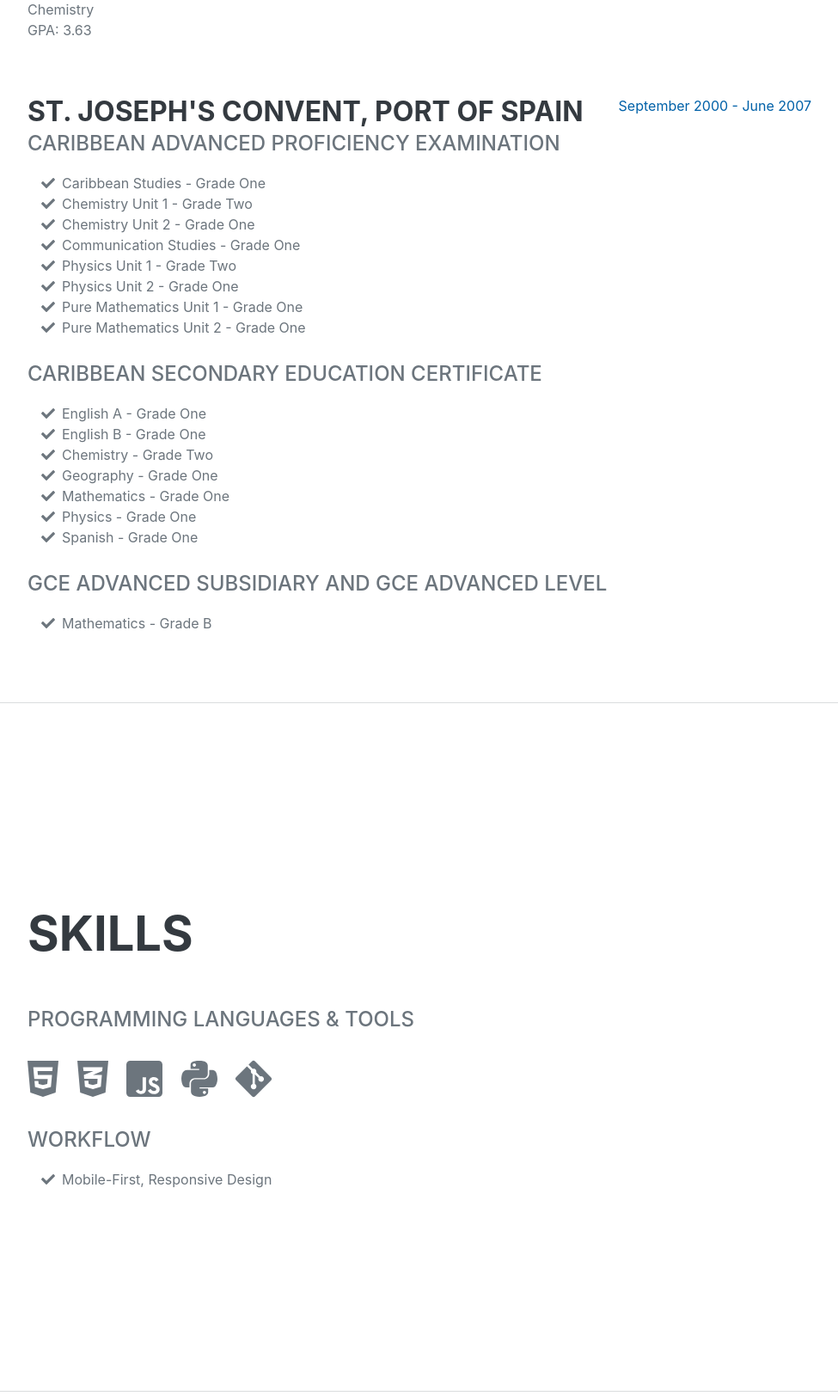
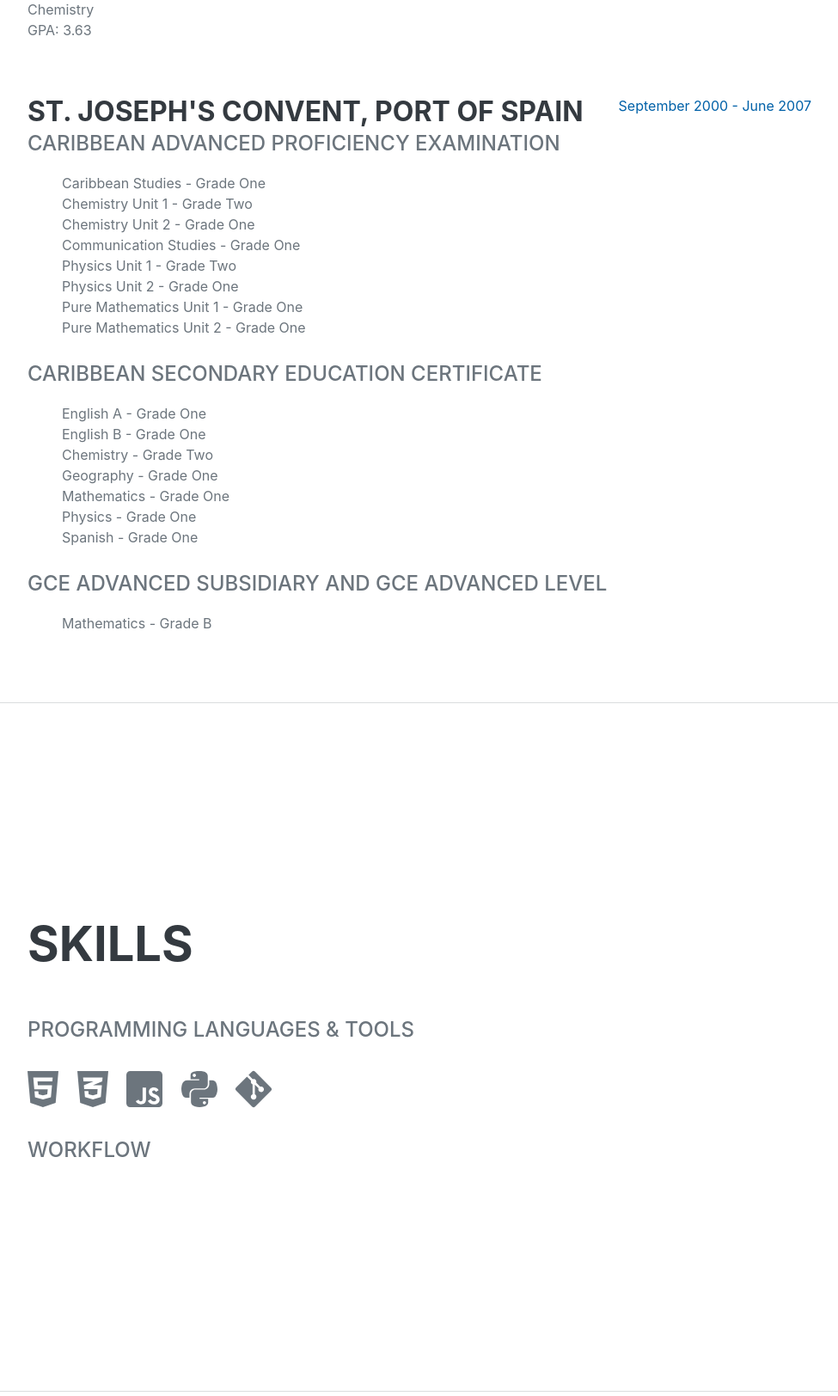
Before and after one commit to nakoyawilson/nakoya-wilson-resume, a Flask app: page / in a window 1280 px wide. Shown: the part 2163-3787 px from the top of the page at 86% size, without its empty margins (288-1263 px from the left). Run offline with Flask 2, Linux system fonts and the light colour scheme; some libraries are stand-ins or nearby versions; some web fonts are replaced.

Commit message:
Remove use of fa-check from Education section

```diff
--- a/templates/index.html
+++ b/templates/index.html
@@ -23,8 +23,8 @@
     <nav class="navbar navbar-expand-lg navbar-dark bg-primary fixed-top" id="sideNav">
         <a class="navbar-brand js-scroll-trigger" href="#page-top">
             <span class="d-block d-lg-none">Nakoya Wilson</span>
-            <!-- <span class="d-none d-lg-block"><img class="img-fluid img-profile rounded-circle mx-auto mb-2"
-                    src="{{ url_for('static', filename='assets/img/profile.jpg')}}" alt="Picture of Nakoya Wilson" /></span> -->
+            <!--            <span class="d-none d-lg-block"><img class="img-fluid img-profile rounded-circle mx-auto mb-2"-->
+            <!--                    src="{{ url_for('static', filename='assets/img/profile.jpg')}}" alt="Picture of Nakoya Wilson" /></span>-->
         </a>
         <button class="navbar-toggler" type="button" data-bs-toggle="collapse" data-bs-target="#navbarResponsive"
             aria-controls="navbarResponsive" aria-expanded="false" aria-label="Toggle navigation"><span
@@ -125,35 +125,27 @@
                         <div>
                             <ul class="fa-ul mb-0">
                                 <li>
-                                    <span class="fa-li"><i class="fas fa-check"></i></span>
                                     Caribbean Studies - Grade One
                                 </li>
                                 <li>
-                                    <span class="fa-li"><i class="fas fa-check"></i></span>
                                     Chemistry Unit 1 - Grade Two
                                 </li>
                                 <li>
-                                    <span class="fa-li"><i class="fas fa-check"></i></span>
                                     Chemistry Unit 2 - Grade One
                                 </li>
                                 <li>
-                                    <span class="fa-li"><i class="fas fa-check"></i></span>
                                     Communication Studies - Grade One
                                 </li>
                                 <li>
-                                    <span class="fa-li"><i class="fas fa-check"></i></span>
                                     Physics Unit 1 - Grade Two
                                 </li>
                                 <li>
-                                    <span class="fa-li"><i class="fas fa-check"></i></span>
                                     Physics Unit 2 - Grade One
                                 </li>
                                 <li>
-                                    <span class="fa-li"><i class="fas fa-check"></i></span>
                                     Pure Mathematics Unit 1 - Grade One
                                 </li>
                                 <li>
-                                    <span class="fa-li"><i class="fas fa-check"></i></span>
                                     Pure Mathematics Unit 2 - Grade One
                                 </li>
                             </ul>
@@ -162,31 +154,24 @@
                         <div class="subheading mb-3">Caribbean Secondary Education Certificate</div>
                         <ul class="fa-ul mb-0">
                             <li>
-                                <span class="fa-li"><i class="fas fa-check"></i></span>
                                 English A - Grade One
                             </li>
                             <li>
-                                <span class="fa-li"><i class="fas fa-check"></i></span>
                                 English B - Grade One
                             </li>
                             <li>
-                                <span class="fa-li"><i class="fas fa-check"></i></span>
                                 Chemistry - Grade Two
                             </li>
                             <li>
-                                <span class="fa-li"><i class="fas fa-check"></i></span>
                                 Geography - Grade One
                             </li>
                             <li>
-                                <span class="fa-li"><i class="fas fa-check"></i></span>
                                 Mathematics - Grade One
                             </li>
                             <li>
-                                <span class="fa-li"><i class="fas fa-check"></i></span>
                                 Physics - Grade One
                             </li>
                             <li>
-                                <span class="fa-li"><i class="fas fa-check"></i></span>
                                 Spanish - Grade One
                             </li>
                         </ul>
@@ -194,7 +179,6 @@
                         <div class="subheading mb-3">GCE Advanced Subsidiary and GCE Advanced Level</div>
                         <ul class="fa-ul mb-0">
                             <li>
-                                <span class="fa-li"><i class="fas fa-check"></i></span>
                                 Mathematics - Grade B
                             </li>
                         </ul>
@@ -217,12 +201,12 @@
                     <li class="list-inline-item"><i class="fab fa-git-alt"></i></li>
                 </ul>
                 <div class="subheading mb-3">Workflow</div>
-                <ul class="fa-ul mb-0">
-                    <li>
-                        <span class="fa-li"><i class="fas fa-check"></i></span>
-                        Mobile-First, Responsive Design
-                    </li>
-                </ul>
+                <!--                <ul class="fa-ul mb-0">-->
+                <!--                    <li>-->
+                <!--                       <span class="fa-li"><i class="fas fa-check"></i></span>-->
+                <!--                        Mobile-First, Responsive Design-->
+                <!--                    </li>-->
+                <!--                </ul>-->
             </div>
         </section>
         <hr class="m-0" />
```
